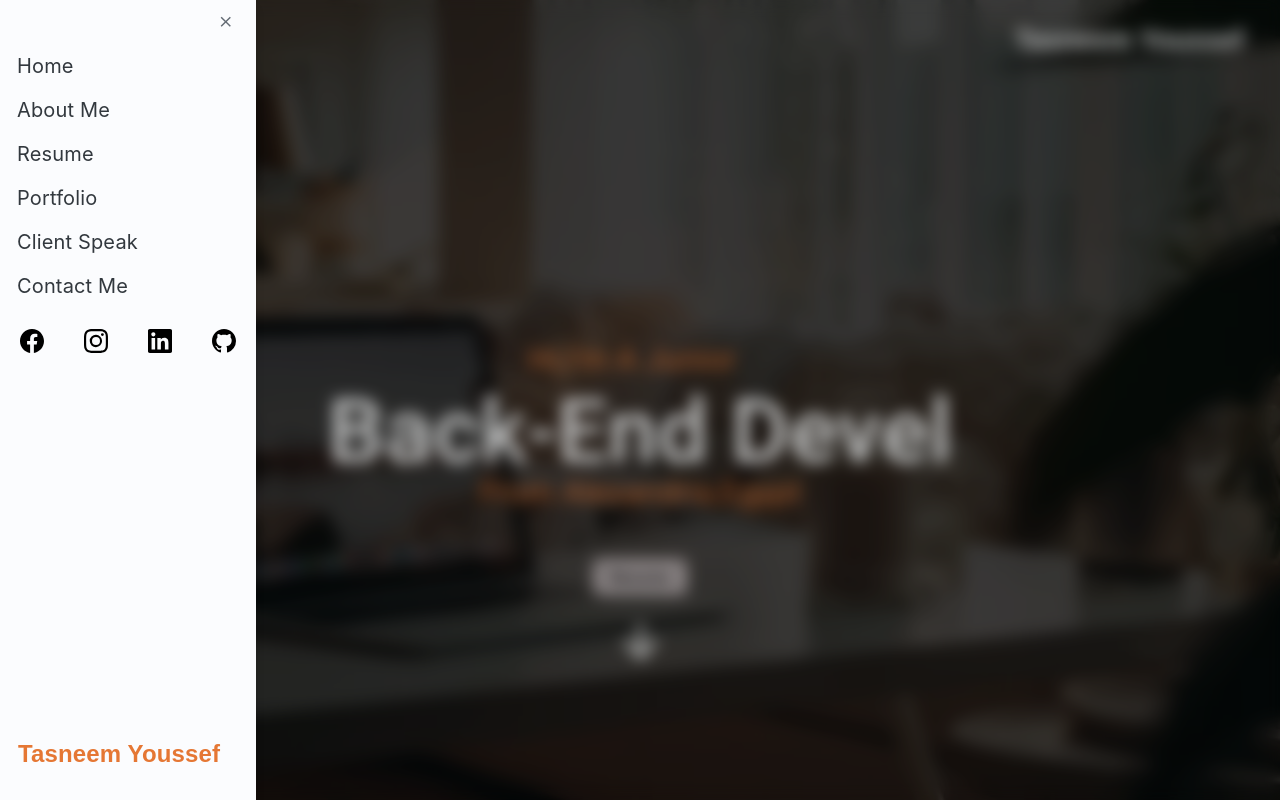
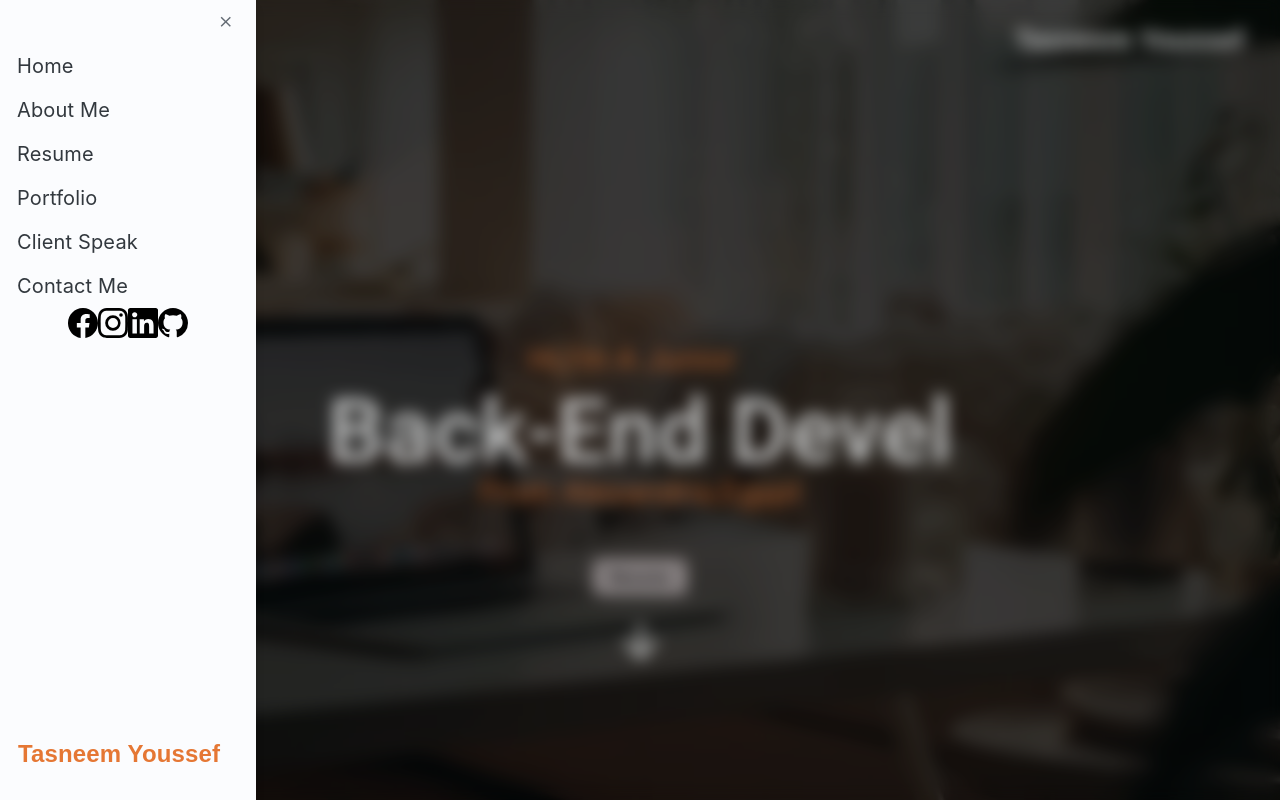
Before and after one commit to Nemo97-76/portfolio-v1, a React (Create React App) app: page / in a window 1280 px wide. Both pictures are taken after a click on the button 30 px from the left and 40 px from the top of the page. Shown: the top 800 px of the page. Built offline with nearby package versions, Linux system fonts and the light colour scheme.

Commit message:
update the icons in the side drawer

```diff
--- a/src/components/menu.Button.js
+++ b/src/components/menu.Button.js
@@ -12,7 +12,7 @@ import { BsInstagram } from 'react-icons/bs'
 import { SiLinkedin } from 'react-icons/si'
 import { BsGithub } from 'react-icons/bs';
 import Nav from 'react-bootstrap/Nav';
-import { Link } from 'react-router-dom';
+import { Sheet, Tooltip } from '@mui/joy';
 export default function MenuButton() {
   const [open, setOpen] = React.useState(false);
   return (
@@ -64,32 +64,40 @@ export default function MenuButton() {
           <Nav.Link href="#contactMe">
             <ListItemButton onClick={() => setOpen(false)}>Contact Me</ListItemButton>
           </Nav.Link>
-          <div className='mt-3 iconsRow'>
-            <Link>
-              <BsFacebook className='menuIcon' />
-            </Link>
+          <div className="icons">
 
+            <Sheet className="sheet" >
+              <Tooltip title="facebook" arrow placement="bottom">
+                <a href="https://www.facebook.com/tasn13eem/">
+                  <BsFacebook id="ICON" />
+                </a>
+              </Tooltip>
+            </Sheet>
 
-            <Link>
-              <BsInstagram className='menuIcon' />
-            </Link>
+            <Sheet className="sheet">
+              <Tooltip title="instagram" arrow placement="bottom">
+                <div>
+                  <BsInstagram id="ICON" />
+                </div>
+              </Tooltip>
+            </Sheet>
 
+            <Sheet className="sheet">
+              <Tooltip title="LinkedIn" arrow placement="bottom">
+                <div>
+                  <SiLinkedin id="ICON" />
+                </div>
+              </Tooltip>
+            </Sheet>
 
-            <Link>
-              <SiLinkedin className='menuIcon' />
-            </Link>
-
-
-            <Link>
-              <BsGithub className='menuIcon' />
-            </Link>
-
-
-
-
-
+            <Sheet className="sheet">
+              <Tooltip title="gitHub" arrow placement="bottom">
+                <a href="https://github.com/Nemo97-76">
+                  <BsGithub id="ICON" />
+                </a>
+              </Tooltip>
+            </Sheet>
           </div>
-
         </List>
         <div id='MenuName'>
           Tasneem Youssef
```
